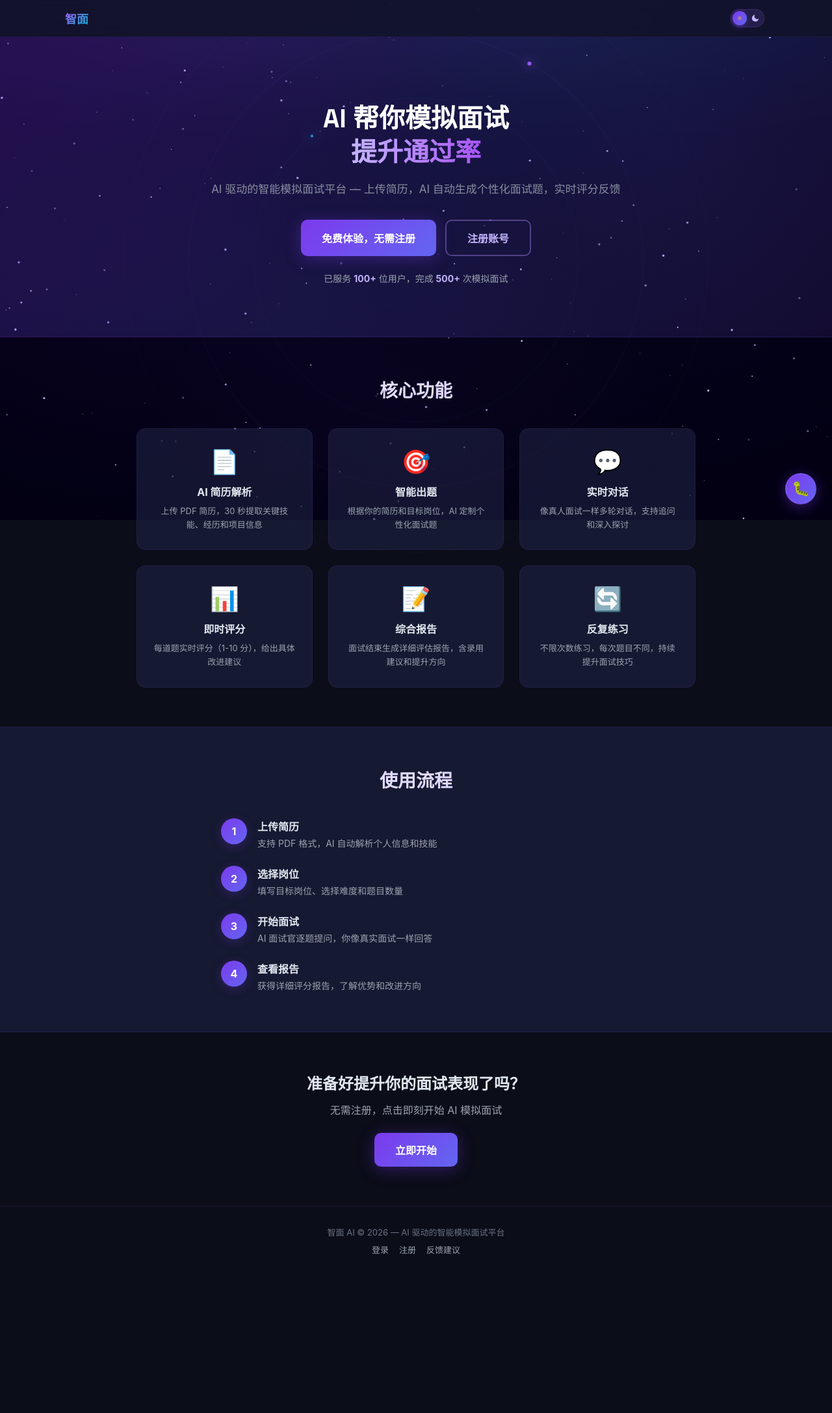
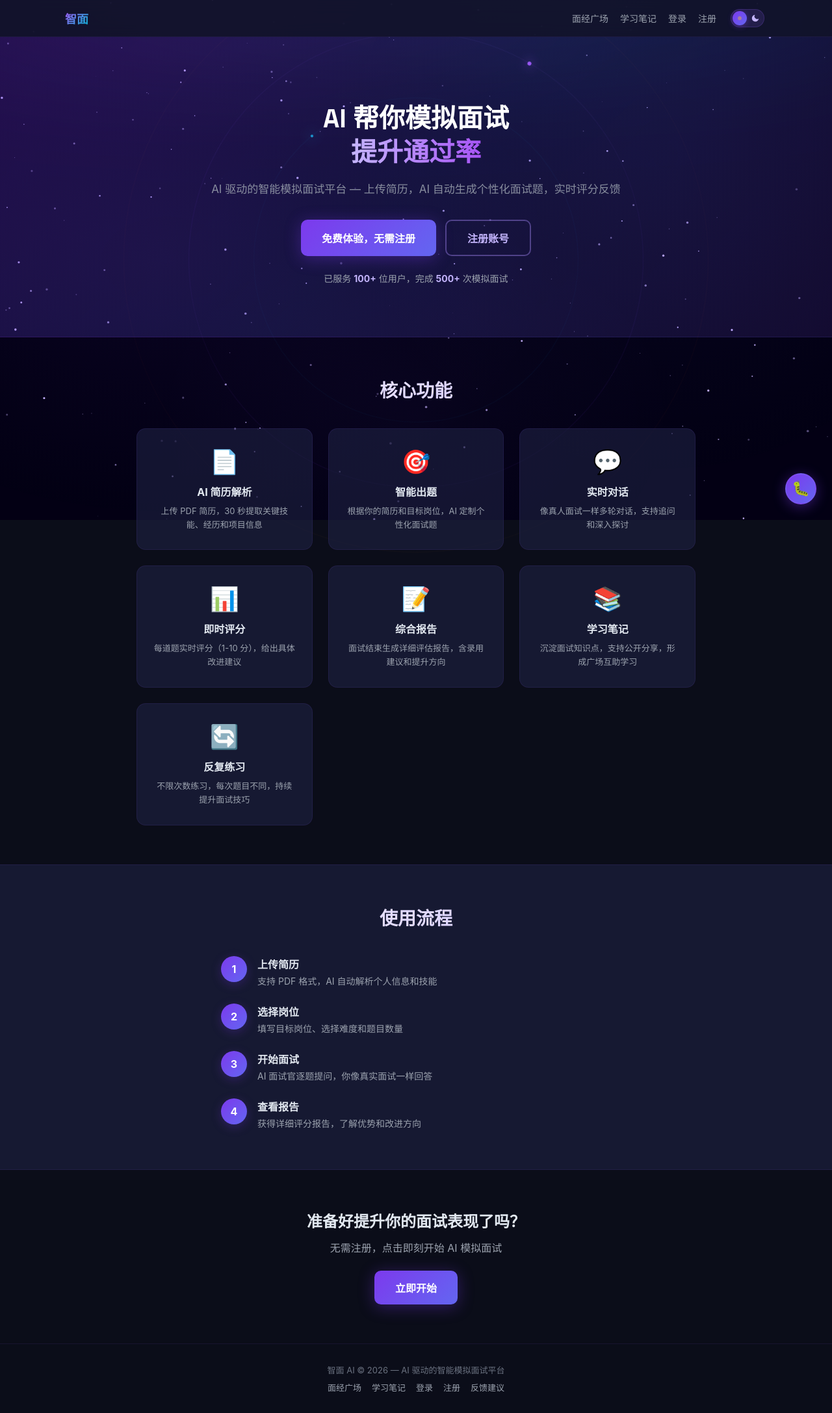
Before and after one commit to LeonZhang778/ai-interview-shangxian, a Vue app in the folder ai-interview-frontend/: page / in a window 1280 px wide. Shown: the whole page at 65% size. Before the commit the page ends 1962 px from the top, so only its background shows below. Built offline with nearby package versions, Linux system fonts and the light colour scheme; no server answers.

Commit message:
ux: 增加学习笔记入口曝光
- 登录/未登录导航栏均增加学习笔记入口
- Landing 页核心功能增加学习笔记卡片，Footer 增加广场入口
- Dashboard 快捷入口图标和描述更醒目
- 同步更新前端 dist 产物

```diff
--- a/ai-interview-frontend/src/App.vue
+++ b/ai-interview-frontend/src/App.vue
@@ -7,6 +7,7 @@
           <router-link to="/dashboard" class="nav-logo">智面</router-link>
           <div class="nav-links">
             <router-link to="/experiences">面经广场</router-link>
+            <router-link to="/learning-notes">学习笔记</router-link>
             <router-link to="/my/experiences">我的投稿</router-link>
             <router-link to="/collections">我的收藏</router-link>
             <router-link to="/image-studio">AI 绘图</router-link>
@@ -32,6 +33,10 @@
         <div class="nav-content">
           <router-link to="/" class="nav-logo">智面</router-link>
           <div class="nav-links">
+            <router-link to="/experiences">面经广场</router-link>
+            <router-link to="/learning-notes">学习笔记</router-link>
+            <router-link to="/login">登录</router-link>
+            <router-link to="/register">注册</router-link>
             <ThemeToggle />
           </div>
         </div>
--- a/ai-interview-frontend/src/views/Dashboard.vue
+++ b/ai-interview-frontend/src/views/Dashboard.vue
@@ -15,10 +15,10 @@
     <!-- 快捷入口 -->
     <div class="quick-entries">
       <router-link to="/learning-notes" class="quick-entry-card">
-        <span class="entry-icon">📝</span>
+        <span class="entry-icon">📚</span>
         <div class="entry-info">
           <span class="entry-title">学习笔记</span>
-          <span class="entry-desc">复盘面试、记录错题</span>
+          <span class="entry-desc">查看广场 / 创建笔记</span>
         </div>
       </router-link>
       <router-link to="/collections" class="quick-entry-card">
--- a/ai-interview-frontend/src/views/Landing.vue
+++ b/ai-interview-frontend/src/views/Landing.vue
@@ -57,6 +57,8 @@
     <footer class="footer">
       <p>{{ siteName }} &copy; 2026 &mdash; {{ siteSlogan }}</p>
       <p class="footer-links">
+        <router-link to="/experiences">面经广场</router-link>
+        <router-link to="/learning-notes">学习笔记</router-link>
         <router-link to="/login">登录</router-link>
         <router-link to="/register">注册</router-link>
         <a v-if="contactEmail" :href="`mailto:${contactEmail}`">反馈建议</a>
@@ -104,6 +106,7 @@ const features = [
   { icon: '💬', title: '实时对话', desc: '像真人面试一样多轮对话，支持追问和深入探讨' },
   { icon: '📊', title: '即时评分', desc: '每道题实时评分（1-10 分），给出具体改进建议' },
   { icon: '📝', title: '综合报告', desc: '面试结束生成详细评估报告，含录用建议和提升方向' },
+  { icon: '📚', title: '学习笔记', desc: '沉淀面试知识点，支持公开分享，形成广场互助学习' },
   { icon: '🔄', title: '反复练习', desc: '不限次数练习，每次题目不同，持续提升面试技巧' }
 ]
 
@@ -375,10 +378,12 @@ async function handleGuest() {
   .hero h1 { font-size: 28px; }
   .feature-grid { grid-template-columns: 1fr 1fr; }
 }
+@media (max-width: 640px) {
+  .feature-grid { grid-template-columns: 1fr; }
+}
 @media (max-width: 480px) {
   .hero h1 { font-size: 24px; }
   .hero-desc { font-size: 15px; }
-  .feature-grid { grid-template-columns: 1fr; }
   .btn-glow, .btn-outline { width: 100%; text-align: center; }
 }
 </style>
```
Also changed, not shown: 69 other files (tests, documents, lock files or other folders).
